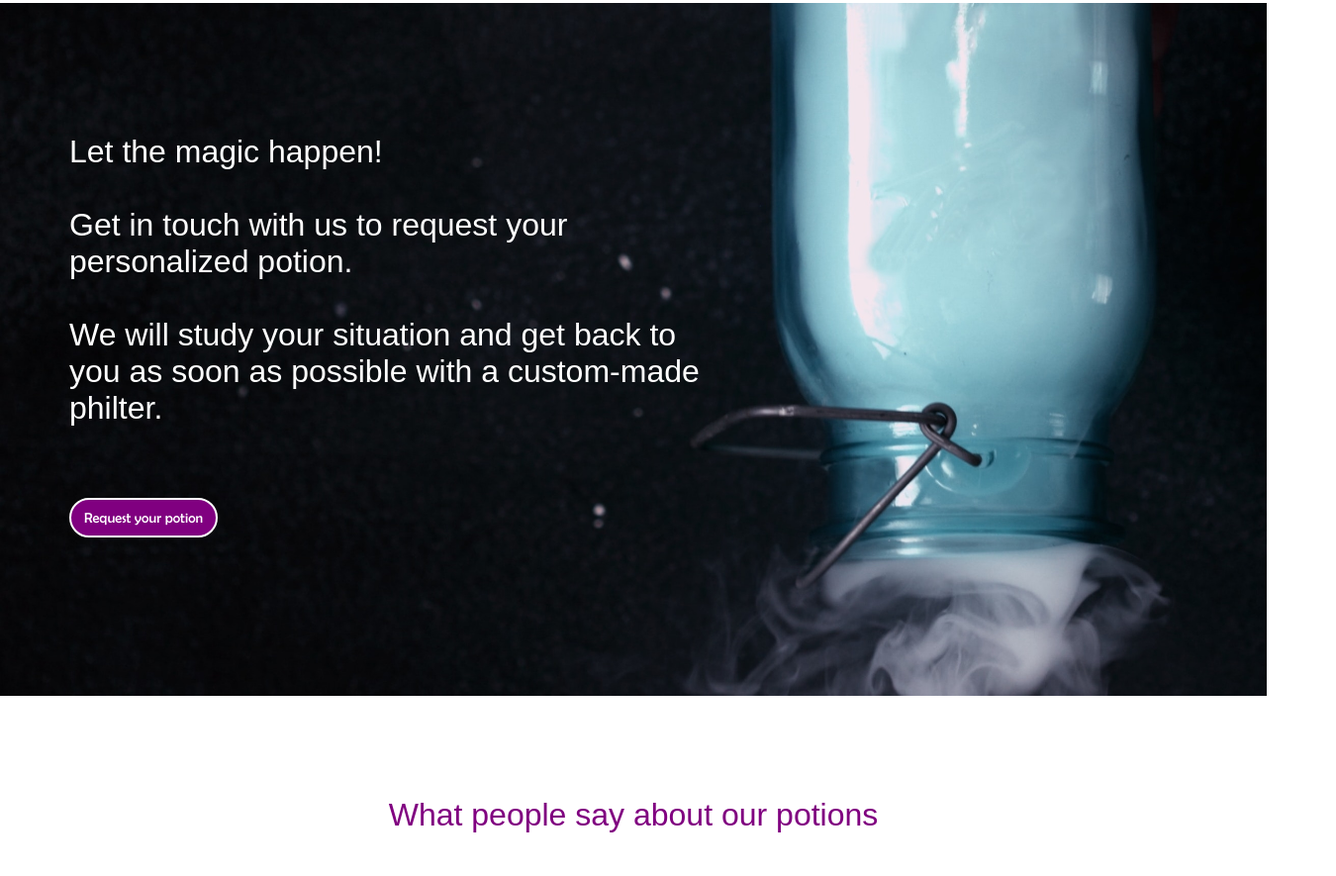
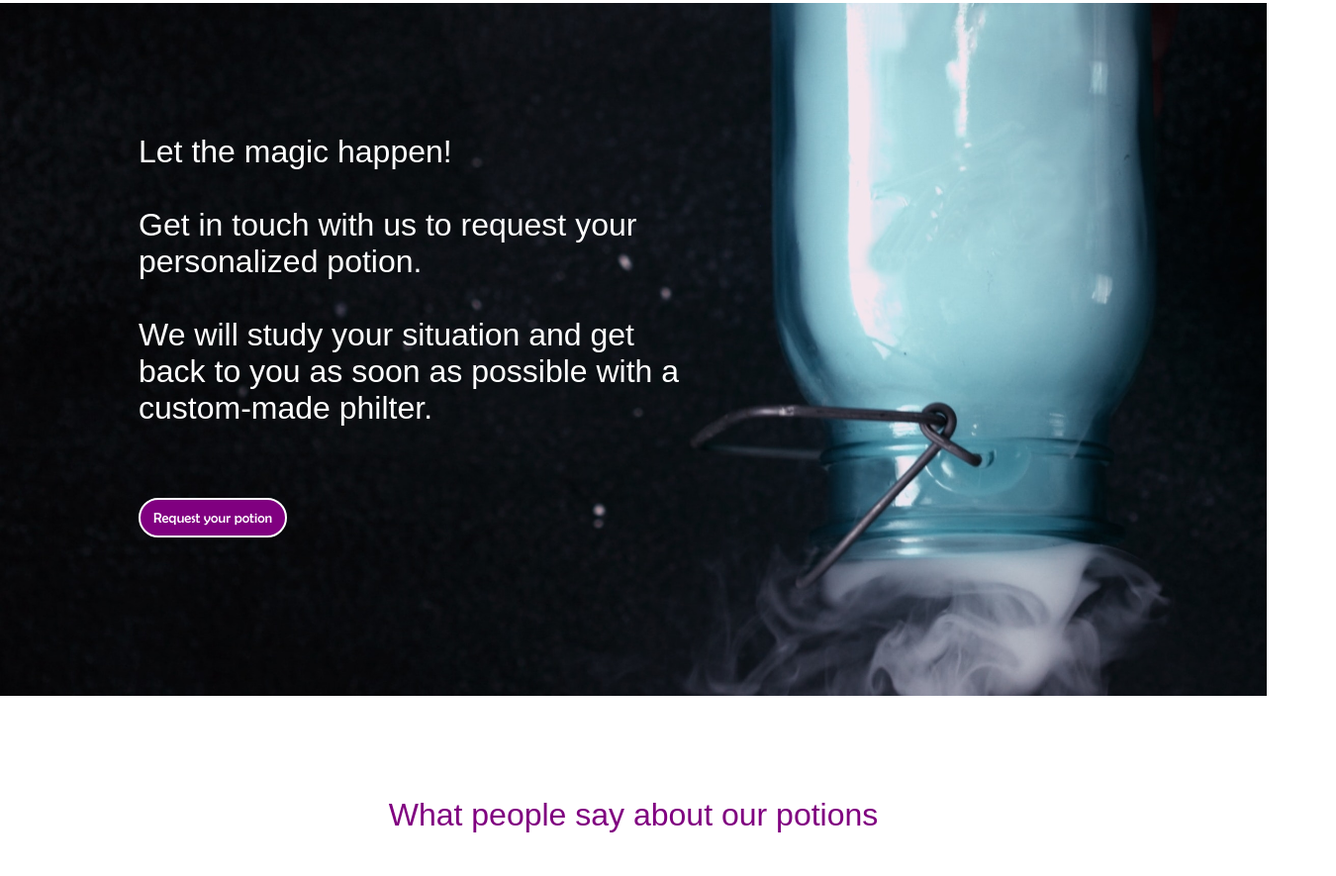
Before and after one commit to Ameliekiefer/hermione-magic-coktails, a plain HTML site: page index.html in a window 1280 px wide. Shown: the part 1549-2434 px from the top of the page at 99% size, 1350 px wide, since content can reach past the window. Drawn offline with Linux system fonts and the light colour scheme.

Commit message:
firstpage fixed

```diff
--- a/css/homepage/style.css
+++ b/css/homepage/style.css
@@ -249,7 +249,6 @@ li { display: inline; }
 	width: 100%;
 	height: 720px;
 	float:left;
-	margin-left: 70px;
 }
 
 .headertitle{
@@ -258,6 +257,7 @@ li { display: inline; }
     text-align:left;
     font-size: 5em;
     padding-top: 150px;
+    margin-left:70px;
 
 }
 
@@ -267,6 +267,7 @@ li { display: inline; }
     text-align:left;
     font-size: 2em;
     padding-bottom: 40px;
+    margin-left:70px;
 
 }
 
@@ -280,6 +281,7 @@ li { display: inline; }
   	color:white;
   	font-family:"Berlin Sans FB";
   	font-size: 0.9em;
+  	margin-left:70px;
 }
 
 .seeourpotions:hover{
```
